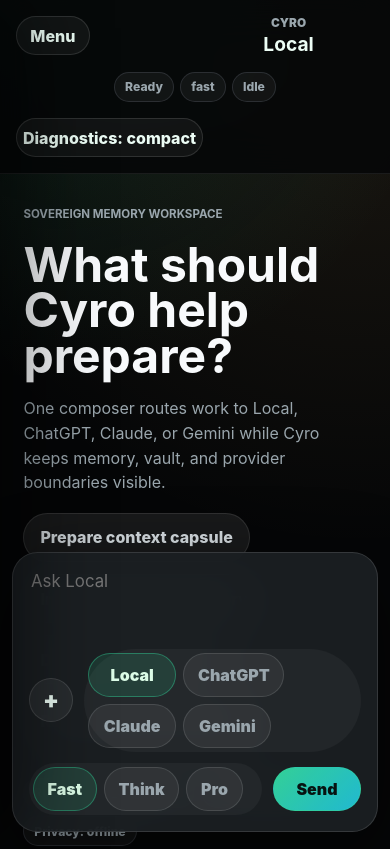
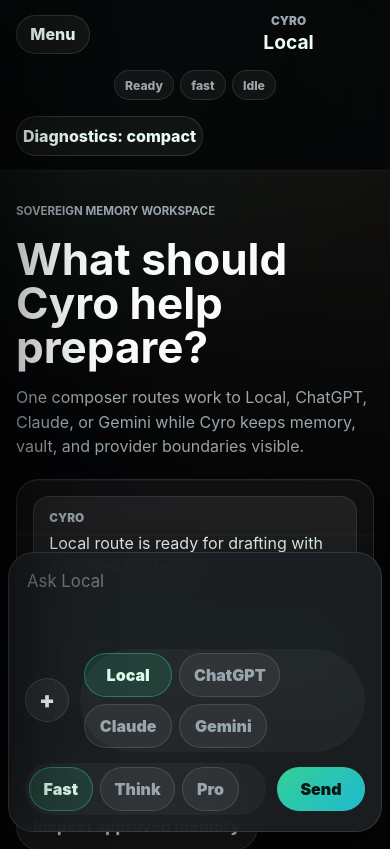
Before and after one commit to AbhiYadv/Cyro, a React (Vite) app: page / in a window 390 px wide. Shown: the top 849 px of the page. Built offline with nearby package versions, Linux system fonts and the light colour scheme.

Commit message:
CYRO-PROVIDER-009 polish desktop shell layout

```diff
--- a/src/components/provider/CyroLeftDrawer.tsx
+++ b/src/components/provider/CyroLeftDrawer.tsx
@@ -10,6 +10,8 @@
   "Mobile Snapshot planning",
   "Runtime benchmark notes"
 ];
+
+const providerRoutes = ["Local", "ChatGPT", "Claude", "Gemini"];
 
 export function CyroLeftDrawer({ open, onToggle, onClose }: CyroLeftDrawerProps) {
   return (
@@ -36,14 +38,25 @@
         </button>
 
         <nav className="drawer-nav" aria-label="Cyro sections">
+          <p className="drawer-section-title">Workspace</p>
           <button type="button">Memory</button>
           <button type="button">Vault</button>
           <button type="button">Provider sessions</button>
           <button type="button">Notebooks</button>
         </nav>
 
+        <section className="drawer-provider-routes" aria-label="Provider route placeholders">
+          <p className="drawer-section-title">Providers</p>
+          {providerRoutes.map((route) => (
+            <button type="button" key={route}>
+              <span>{route}</span>
+              <small>{route === "Local" ? "Ready" : "Shell only"}</small>
+            </button>
+          ))}
+        </section>
+
         <section className="drawer-recents" aria-label="Recent chats">
-          <p className="eyebrow">Recent chats</p>
+          <p className="drawer-section-title">Recent chats</p>
           {recentChats.map((chat) => (
             <button type="button" key={chat}>
               {chat}
--- a/src/components/provider/ProviderShellLayout.tsx
+++ b/src/components/provider/ProviderShellLayout.tsx
@@ -77,12 +77,24 @@
         <section className="provider-chat-stage" aria-label="Provider shell stage">
           {shellState.selectedProvider === "local" ? (
             <div className="provider-welcome">
+              <div className="provider-welcome-copy">
                 <p className="eyebrow">Sovereign memory workspace</p>
                 <h1>What should Cyro help prepare?</h1>
                 <p>
                   One composer routes work to Local, ChatGPT, Claude, or Gemini while Cyro keeps memory, vault, and
                   provider boundaries visible.
                 </p>
+              </div>
+              <div className="local-chat-canvas" aria-label="Local chat workspace preview">
+                <div className="local-chat-turn assistant">
+                  <span>Cyro</span>
+                  <p>Local route is ready for drafting with approved context.</p>
+                </div>
+                <div className="local-chat-turn user">
+                  <span>You</span>
+                  <p>{prompt || "Ask Cyro to prepare context, inspect memory, or draft a response."}</p>
+                </div>
+              </div>
               <div className="prompt-chip-list" aria-label="Prompt starters">
                 {promptChips.map((chip) => (
                   <button type="button" key={chip} onClick={() => setPrompt(chip)}>
--- a/src/styles/global.css
+++ b/src/styles/global.css
@@ -795,14 +795,23 @@
   position: relative;
   min-height: 100vh;
   color: var(--text);
+  --provider-shell-max: 78rem;
+  --provider-shell-pad: clamp(1rem, 4vw, 2.5rem);
 }
 
 .provider-shell-main {
   position: relative;
   display: grid;
+  width: min(100%, var(--provider-shell-max));
   min-height: 100vh;
+  margin: 0 auto;
   grid-template-rows: auto minmax(0, 1fr) auto auto;
   padding-bottom: 9.5rem;
+  border-right: 1px solid rgba(255, 255, 255, 0.06);
+  border-left: 1px solid rgba(255, 255, 255, 0.06);
+  background:
+    linear-gradient(180deg, rgba(255, 255, 255, 0.035), transparent 24rem),
+    rgba(5, 6, 7, 0.48);
 }
 
 .provider-header {
@@ -813,7 +822,7 @@
   grid-template-columns: auto minmax(12rem, 1fr) auto auto;
   align-items: center;
   gap: 1rem;
-  padding: 1rem clamp(1rem, 4vw, 2rem);
+  padding: 0.9rem var(--provider-shell-pad);
   border-bottom: 1px solid rgba(255, 255, 255, 0.08);
   background: rgba(5, 6, 7, 0.86);
   backdrop-filter: blur(22px);
@@ -871,24 +880,33 @@
 
 .provider-chat-stage {
   display: grid;
-  align-items: center;
+  align-items: start;
   min-height: 0;
-  padding: clamp(2rem, 7vw, 5rem) clamp(1rem, 6vw, 4rem);
+  padding: clamp(2rem, 6vw, 4rem) var(--provider-shell-pad) 2rem;
 }
 
 .provider-welcome {
   display: grid;
-  max-width: 54rem;
-  gap: 1.1rem;
+  grid-template-columns: minmax(0, 1fr) minmax(18rem, 25rem);
+  align-items: start;
+  gap: clamp(1.25rem, 4vw, 2.5rem);
+  width: 100%;
+  max-width: 68rem;
+  margin: 0 auto;
+}
+
+.provider-welcome-copy {
+  display: grid;
+  gap: 1rem;
 }
 
 .provider-welcome h1 {
-  max-width: 13ch;
+  max-width: 14ch;
   margin: 0;
   color: #f8fafc;
-  font-size: clamp(3rem, 8vw, 6rem);
+  font-size: clamp(2.75rem, 6vw, 4.8rem);
   font-weight: 700;
-  line-height: 0.95;
+  line-height: 1;
   letter-spacing: 0;
 }
 
@@ -905,7 +923,8 @@
   display: flex;
   flex-wrap: wrap;
   gap: 0.75rem;
-  max-width: 42rem;
+  grid-column: 1 / -1;
+  max-width: 50rem;
 }
 
 .prompt-chip-list button {
@@ -917,11 +936,56 @@
   font-weight: 800;
 }
 
+.local-chat-canvas {
+  display: grid;
+  gap: 0.85rem;
+  min-height: 19rem;
+  border: 1px solid rgba(255, 255, 255, 0.1);
+  border-radius: 1.4rem;
+  padding: 1rem;
+  background:
+    linear-gradient(rgba(255, 255, 255, 0.035) 1px, transparent 1px),
+    rgba(255, 255, 255, 0.045);
+  background-size: 100% 3.4rem;
+  box-shadow: 0 20px 70px rgba(0, 0, 0, 0.32);
+}
+
+.local-chat-turn {
+  display: grid;
+  gap: 0.45rem;
+  width: min(100%, 22rem);
+  align-self: start;
+  border: 1px solid rgba(255, 255, 255, 0.09);
+  border-radius: 1rem;
+  padding: 0.85rem 0.95rem;
+  background: rgba(255, 255, 255, 0.07);
+}
+
+.local-chat-turn.user {
+  justify-self: end;
+  border-color: rgba(52, 211, 153, 0.28);
+  background: rgba(52, 211, 153, 0.1);
+}
+
+.local-chat-turn span {
+  color: var(--muted);
+  font-size: 0.74rem;
+  font-weight: 900;
+  text-transform: uppercase;
+}
+
+.local-chat-turn p {
+  margin: 0;
+  color: var(--text);
+  line-height: 1.45;
+}
+
 .provider-home-state,
 .provider-blocked-state {
   display: grid;
   gap: 1rem;
   max-width: 46rem;
+  margin: 0 auto;
   border: 1px solid rgba(255, 255, 255, 0.1);
   border-radius: 1.5rem;
   padding: clamp(1.2rem, 4vw, 2rem);
@@ -964,7 +1028,8 @@
 }
 
 .composer-notice {
-  margin: 0 clamp(1rem, 6vw, 4rem) 1rem;
+  width: min(100% - 2rem, 68rem);
+  margin: 0 auto 1rem;
   border: 1px solid rgba(248, 196, 113, 0.28);
   border-radius: 0.85rem;
   padding: 0.8rem 1rem;
@@ -973,15 +1038,23 @@
 }
 
 .provider-diagnostics-compact {
+  position: fixed;
+  top: 5.1rem;
+  right: max(1rem, calc((100vw - var(--provider-shell-max)) / 2 + 1rem));
+  z-index: 22;
   display: flex;
   flex-wrap: wrap;
+  justify-content: flex-end;
   gap: 0.5rem;
-  margin: 0 clamp(1rem, 6vw, 4rem) 1rem;
+  max-width: min(34rem, calc(100vw - 2rem));
+  margin: 0;
+  pointer-events: none;
 }
 
 .provider-diagnostics-panel {
   max-height: 55vh;
-  margin: 0 clamp(1rem, 6vw, 4rem) 1rem;
+  width: min(100% - 2rem, 68rem);
+  margin: 0 auto 1rem;
   overflow: auto;
   border: 1px solid var(--line);
   border-radius: 1rem;
@@ -994,16 +1067,17 @@
 
 .cyro-composer-shell {
   position: fixed;
-  right: clamp(0.75rem, 3vw, 2rem);
+  left: 50%;
   bottom: clamp(0.75rem, 3vw, 2rem);
-  left: clamp(0.75rem, 3vw, 2rem);
   z-index: 30;
+  width: min(calc(100vw - 1.5rem), var(--provider-shell-max));
+  transform: translateX(-50%);
 }
 
 .cyro-composer {
   display: grid;
   gap: 0.8rem;
-  max-width: 68rem;
+  width: min(100% - 2rem, 72rem);
   margin: 0 auto;
   border: 1px solid rgba(255, 255, 255, 0.12);
   border-radius: 1.6rem;
@@ -1026,7 +1100,7 @@
 
 .composer-control-row {
   display: grid;
-  grid-template-columns: auto minmax(18rem, 1.2fr) minmax(12rem, 0.8fr) auto;
+  grid-template-columns: auto minmax(20rem, 1.35fr) minmax(13rem, 0.75fr) auto;
   align-items: center;
   gap: 0.7rem;
 }
@@ -1179,13 +1253,15 @@
   left: 0;
   z-index: 40;
   display: flex;
-  width: min(24rem, 88vw);
+  width: min(26rem, 88vw);
   transform: translateX(-100%);
   flex-direction: column;
-  gap: 1rem;
-  padding: 1rem;
+  gap: 1.05rem;
+  padding: 1.15rem;
   border-right: 1px solid rgba(255, 255, 255, 0.1);
-  background: rgba(25, 28, 30, 0.98);
+  background:
+    linear-gradient(180deg, rgba(255, 255, 255, 0.045), transparent 20rem),
+    rgba(22, 25, 27, 0.98);
   box-shadow: 24px 0 80px rgba(0, 0, 0, 0.48);
   transition: transform 160ms ease;
 }
@@ -1237,6 +1313,7 @@
 
 .drawer-primary-action,
 .drawer-nav button,
+.drawer-provider-routes button,
 .drawer-recents button {
   min-height: 2.6rem;
   border: 1px solid transparent;
@@ -1253,9 +1330,35 @@
 }
 
 .drawer-nav,
+.drawer-provider-routes,
 .drawer-recents {
   display: grid;
   gap: 0.35rem;
+}
+
+.drawer-section-title {
+  margin: 0.4rem 0 0.25rem;
+  color: var(--muted);
+  font-size: 0.72rem;
+  font-weight: 900;
+  letter-spacing: 0;
+  text-transform: uppercase;
+}
+
+.drawer-provider-routes button {
+  display: flex;
+  align-items: center;
+  justify-content: space-between;
+  gap: 1rem;
+  border-color: rgba(255, 255, 255, 0.07);
+  background: rgba(255, 255, 255, 0.035);
+}
+
+.drawer-provider-routes small {
+  color: var(--faint);
+  font-size: 0.72rem;
+  font-weight: 900;
+  text-transform: uppercase;
 }
 
 .drawer-recents {
@@ -1264,6 +1367,7 @@
 }
 
 .drawer-nav button:hover,
+.drawer-provider-routes button:hover,
 .drawer-recents button:hover {
   background: rgba(255, 255, 255, 0.06);
 }
@@ -1273,6 +1377,11 @@
 }
 
 @media (max-width: 760px) {
+  .provider-shell-main {
+    border-right: 0;
+    border-left: 0;
+  }
+
   .provider-header {
     grid-template-columns: auto 1fr auto;
   }
@@ -1288,6 +1397,29 @@
 
   .provider-welcome h1 {
     max-width: 9.5ch;
+  }
+
+  .provider-welcome {
+    grid-template-columns: 1fr;
+  }
+
+  .local-chat-canvas {
+    min-height: 14rem;
+  }
+
+  .provider-diagnostics-compact {
+    position: static;
+    justify-content: flex-start;
+    margin: 0 var(--provider-shell-pad) 1rem;
+    pointer-events: auto;
+  }
+
+  .cyro-composer-shell {
+    width: 100vw;
+  }
+
+  .cyro-composer {
+    width: min(100% - 1rem, 72rem);
   }
 
   .composer-control-row {
```
Lines whose indentation alone changed are shown as unchanged.
